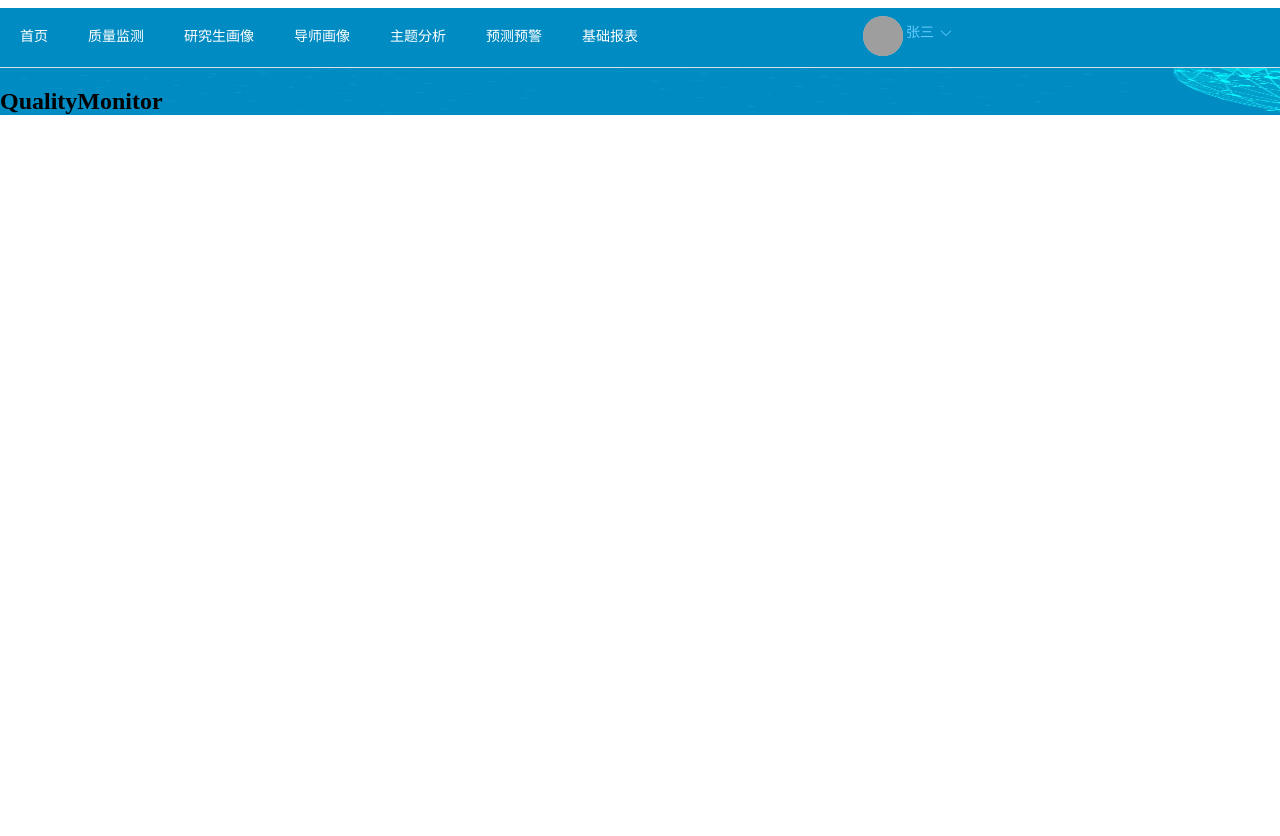
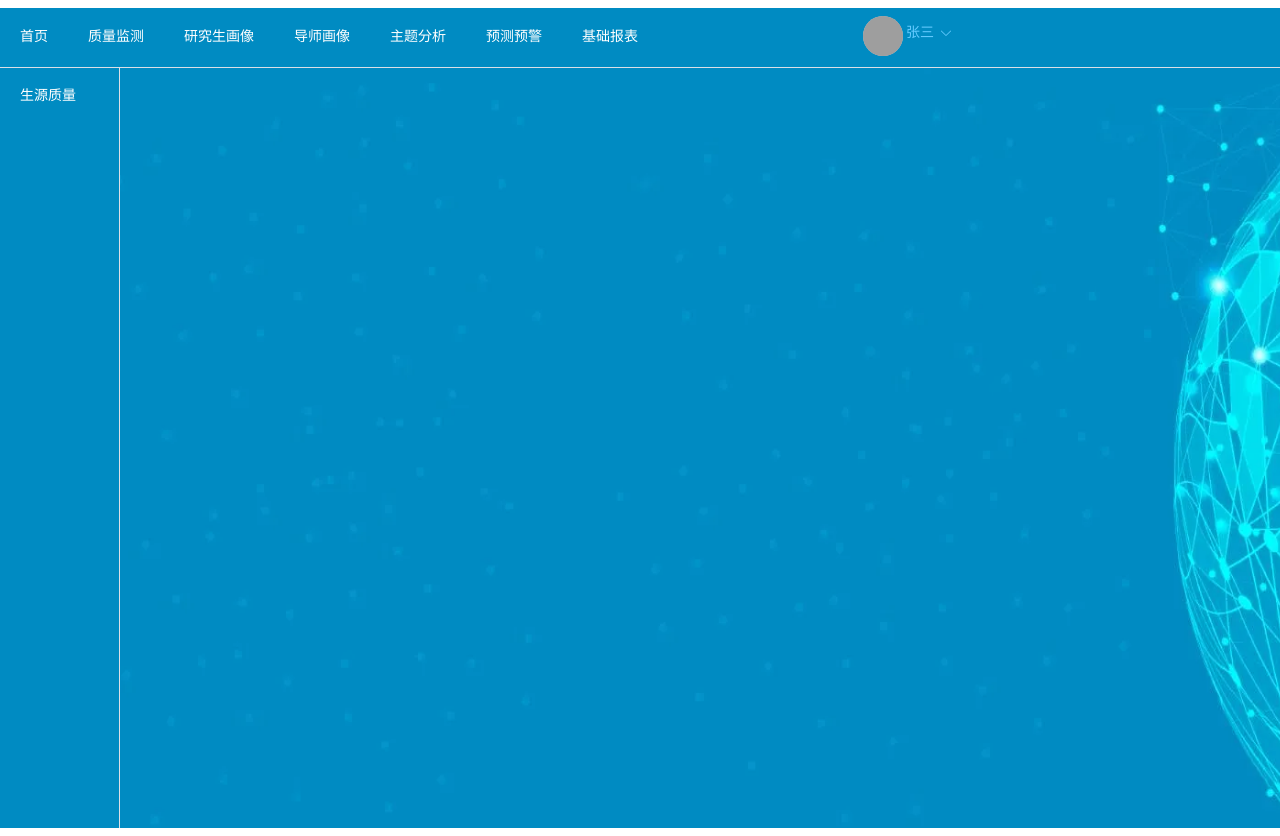
Before and after one commit to 16671072395/vue3-post, a Vue app: page /qualitymonitor in a window 1280 px wide. Before the commit the page ends 800 px from the top, so only its background shows below. Built offline with nearby package versions, Linux system fonts and the light colour scheme; sample sign-in values are in the browser's storage; grey boxes are pictures that could not be loaded.

Commit message:
更新质量监测界面

```diff
--- a/src/views/QualityMonitor.vue
+++ b/src/views/QualityMonitor.vue
@@ -1,16 +1,55 @@
 <template>
-  <h2>QualityMonitor</h2>
+  <div>
+    <el-container>
+      <el-aside class="aside">
+        <!--竖向菜单 -->
+        <el-menu
+          active-text-color="#ffd04b"
+          class="el-menu-vertical-demo"
+          background-color="#545c64"
+          :default-active="activeIndex2"
+          text-color="#fff"
+          @open="handleOpen"
+          @close="handleClose"
+          :router="true"
+        >
+          <el-menu-item index="/collegenumber">
+            <span>生源质量</span>
+          </el-menu-item>
+        </el-menu>
+      </el-aside>
+      <el-main class="allHeight">
+        <router-view> </router-view>
+      </el-main>
+    </el-container>
+  </div>
 </template>
 
 <script>
 import VerticalMenu from "../components/VerticalMenu";
+import CollegeNumber from "../views/QualityMonitorPage/CollegeNumber";
 export default {
   name: "QualityMonitor",
   components: {
     VerticalMenu,
+    CollegeNumber,
   },
 };
 </script>
 
-<style>
+<style scoped>
+.el-menu-vertical-demo {
+  height: 760px;
+  width: 120px;
+  background-color: #008bc2;
+}
+.aside {
+  width: 120px;
+}
+div {
+  font: size 0.625rem;
+}
+.allHeight {
+  padding: 0px 0px 0px 10px;
+}
 </style>
--- /dev/null
+++ b/src/views/QualityMonitorPage/CollegeNumber.vue
@@ -0,0 +1,31 @@
+<template>
+  <header>
+    <HeaderChar></HeaderChar>
+  </header>
+  <section class="container">
+    <CenterChar></CenterChar>
+  </section>
+</template>
+
+<script>
+import HeaderChar from "../../components/CollegeNumber/HeaderChar";
+import CenterChar from "../../components/CollegeNumber/CenterChar";
+export default {
+  name: "CollegeNumber",
+  components: {
+    CenterChar,
+    HeaderChar,
+  },
+};
+</script>
+
+<style>
+header {
+  height: 5.25rem;
+  /* border: 1px solid rgb(6, 6, 202); */
+}
+.container {
+  height: 5.25rem;
+  width: 100%;
+}
+</style>
```
